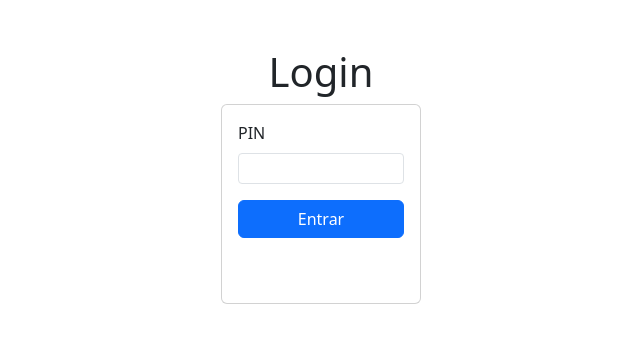
After one commit to jpedrodias/Class-Photo-Booth, a Flask app: page /login in a window 1280 px wide. The commit adds this page. Shown: the top 343 px of the page, without its empty margins (319-959 px from the left). Run offline with Flask 3, Linux system fonts and the light colour scheme.

Commit message:
version 3

```diff
--- a/app/app.py
+++ b/app/app.py
@@ -10,6 +10,7 @@ from functools import wraps
 
 app = Flask(__name__)
 app.secret_key = 'supersecretkey'  # Necessário para usar sessões
+app.config['LOGIN_PIN'] = os.getenv('FLASKAPP_LOGIN_PIN', '1234')
 
 # Configuração das pastas
 BASE_DIR = os.path.dirname(os.path.abspath(__file__))
@@ -60,12 +61,13 @@ def upload_csv():
 
 @app.route('/turmas')
 def turmas():
-    turmas = set()
+    turmas = []
     with open(os.path.join(BASE_DIR, 'alunos.csv'), newline='', encoding='utf-8') as csvfile:
         reader = csv.DictReader(csvfile)
         for row in reader:
-            turmas.add(row['turma'])
-    return render_template('turmas.html', turmas=sorted(turmas))
+            if row['turma'] not in turmas:
+                turmas.append(row['turma'])
+    return render_template('turmas.html', turmas=turmas)
 
 @app.route('/turma/<nome>')
 @no_cache
@@ -142,5 +144,26 @@ def get_thumbnail(turma, processo):
 def settings():
     return render_template('settings.html')
 
+@app.route('/login', methods=['GET', 'POST'])
+def login():
+    if request.method == 'POST':
+        pin = request.form.get('pin')
+        if pin == app.config['LOGIN_PIN']:
+            session['logged_in'] = True
+            return redirect(url_for('index'))
+        else:
+            return render_template('login.html', error='PIN incorreto')
+    return render_template('login.html')
+
+@app.route('/logout')
+def logout():
+    session.pop('logged_in', None)
+    return redirect(url_for('login'))
+
+@app.before_request
+def require_login():
+    if not session.get('logged_in') and request.endpoint not in ['login', 'static']:
+        return redirect(url_for('login'))
+
 if __name__ == '__main__':
     app.run(debug=True, host='0.0.0.0', port=5000)
--- /dev/null
+++ b/app/templates/login.html
@@ -0,0 +1,31 @@
+<!DOCTYPE html>
+<html lang="en">
+<head>
+    <meta charset="UTF-8">
+    <meta name="viewport" content="width=device-width, initial-scale=1.0">
+    <title>Login</title>
+    <link href="https://cdn.jsdelivr.net/npm/bootstrap@5.3.0/dist/css/bootstrap.min.css" rel="stylesheet">
+</head>
+<body>
+    <div class="container mt-5">
+        <h1 class="text-center">Login</h1>
+        <div class="d-flex justify-content-center">
+            <div class="card" style="width: 200px; height: 200px;">
+                <div class="card-body">
+                    <form method="POST">
+                        <div class="mb-3">
+                            <label for="pin" class="form-label">PIN</label>
+                            <input type="password" name="pin" id="pin" class="form-control form-control-sm" required>
+                        </div>
+                        {% if error %}
+                        <div class="alert alert-danger">{{ error }}</div>
+                        {% endif %}
+                        <button type="submit" class="btn btn-primary w-100">Entrar</button>
+                    </form>
+                </div>
+            </div>
+        </div>
+    </div>
+    <script src="https://cdn.jsdelivr.net/npm/bootstrap@5.3.0/dist/js/bootstrap.bundle.min.js"></script>
+</body>
+</html>
--- a/app/templates/turma.html
+++ b/app/templates/turma.html
@@ -15,8 +15,11 @@
                 <a href="/turmas" class="btn btn-secondary me-2" title="Voltar">
                     <i class="bi bi-arrow-left"></i>
                 </a>
-                <a href="/download/{{ turma }}" class="btn btn-success" title="Download ZIP">
+                <a href="/download/{{ turma }}" class="btn btn-success me-2" title="Download ZIP">
                     <i class="bi bi-download"></i>
+                </a>
+                <a href="/logout" class="btn btn-danger" title="Logout">
+                    <i class="bi bi-box-arrow-right"></i>
                 </a>
             </div>
         </div>
```
Also changed, not shown: app/templates/capture_photo.html (+28 -9 lines), app/templates/settings.html (+8 -6 lines), app/templates/turmas.html (+8 -3 lines), app/fotos/10A/2220.jpg, app/fotos/10A/4545.jpg (deleted), app/thumbs/10A/2220.jpg, app/thumbs/10A/4545.jpg (deleted), 1 other file.
